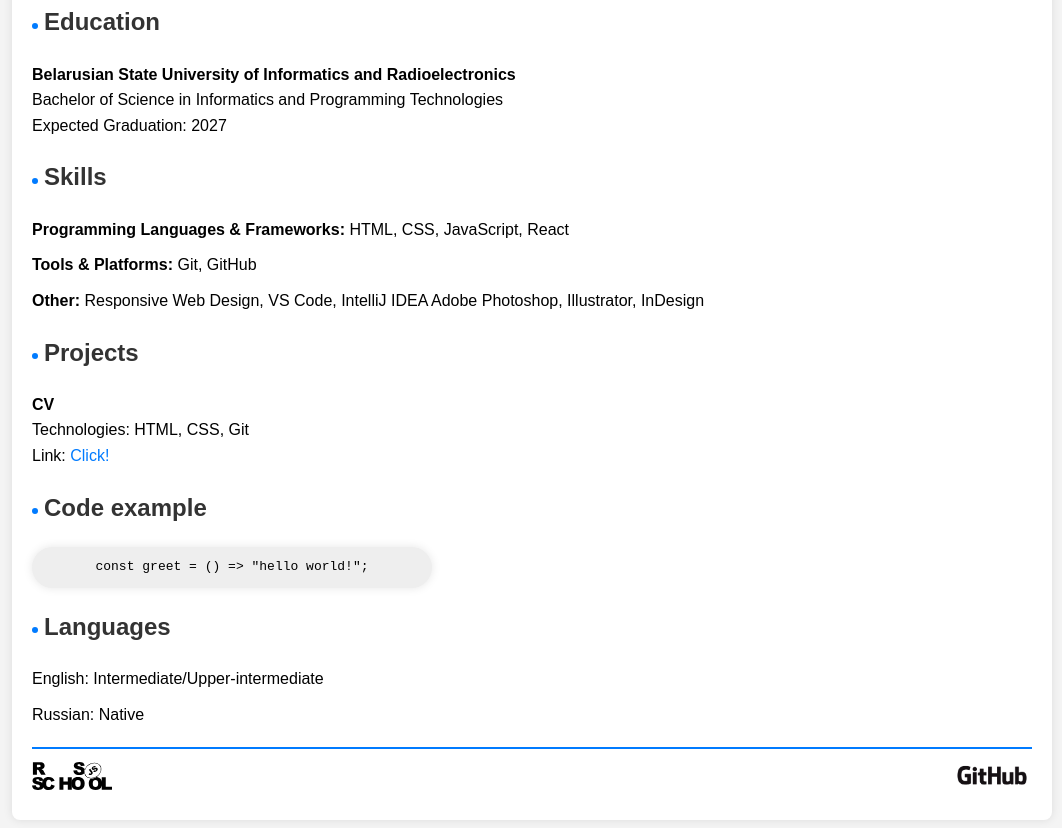
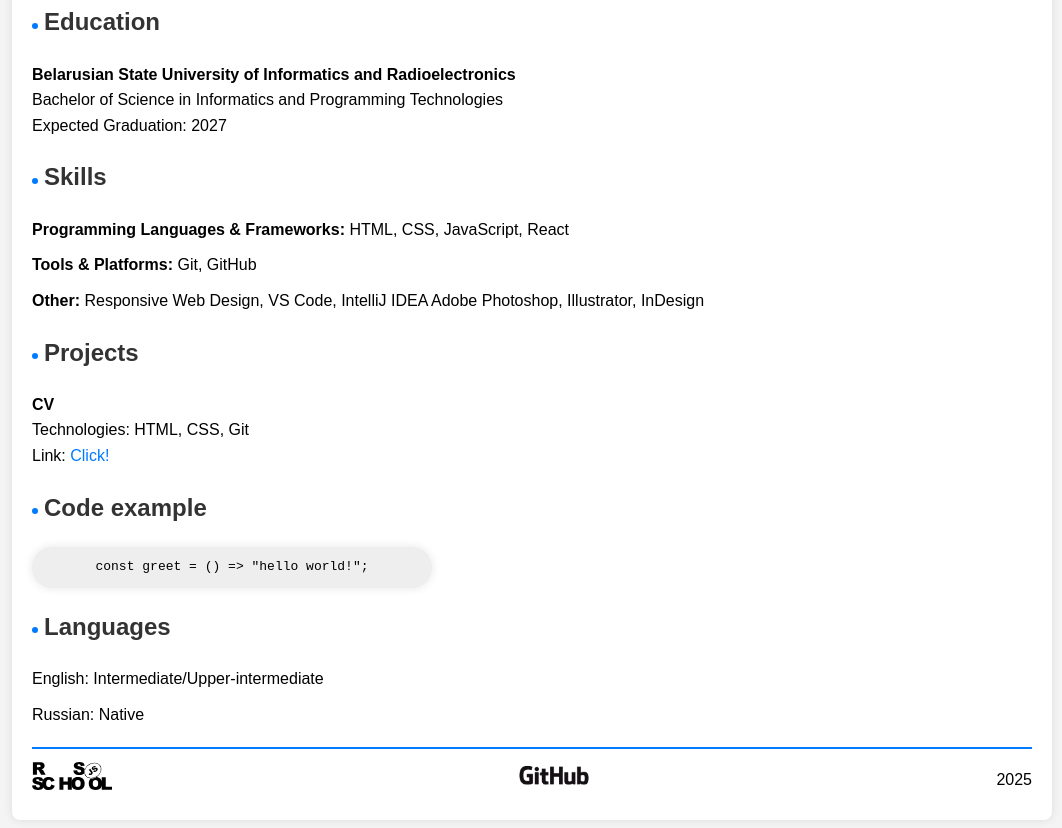
Before and after one commit to FilatovAE-dev/rsschool-cv, a plain HTML site: page index.html in a window 1280 px wide. Shown: the part 641-1469 px from the top of the page, without its empty margins (108-1170 px from the left). Drawn offline with Linux system fonts and the light colour scheme.

Commit message:
feat: add creation year

```diff
--- a/index.html
+++ b/index.html
@@ -107,6 +107,7 @@
             ><img width="80" src="GitHub_Logo.png" alt="github logo"
           /></a>
         </div>
+        <div>2025</div>
       </footer>
     </div>
   </body>
```
